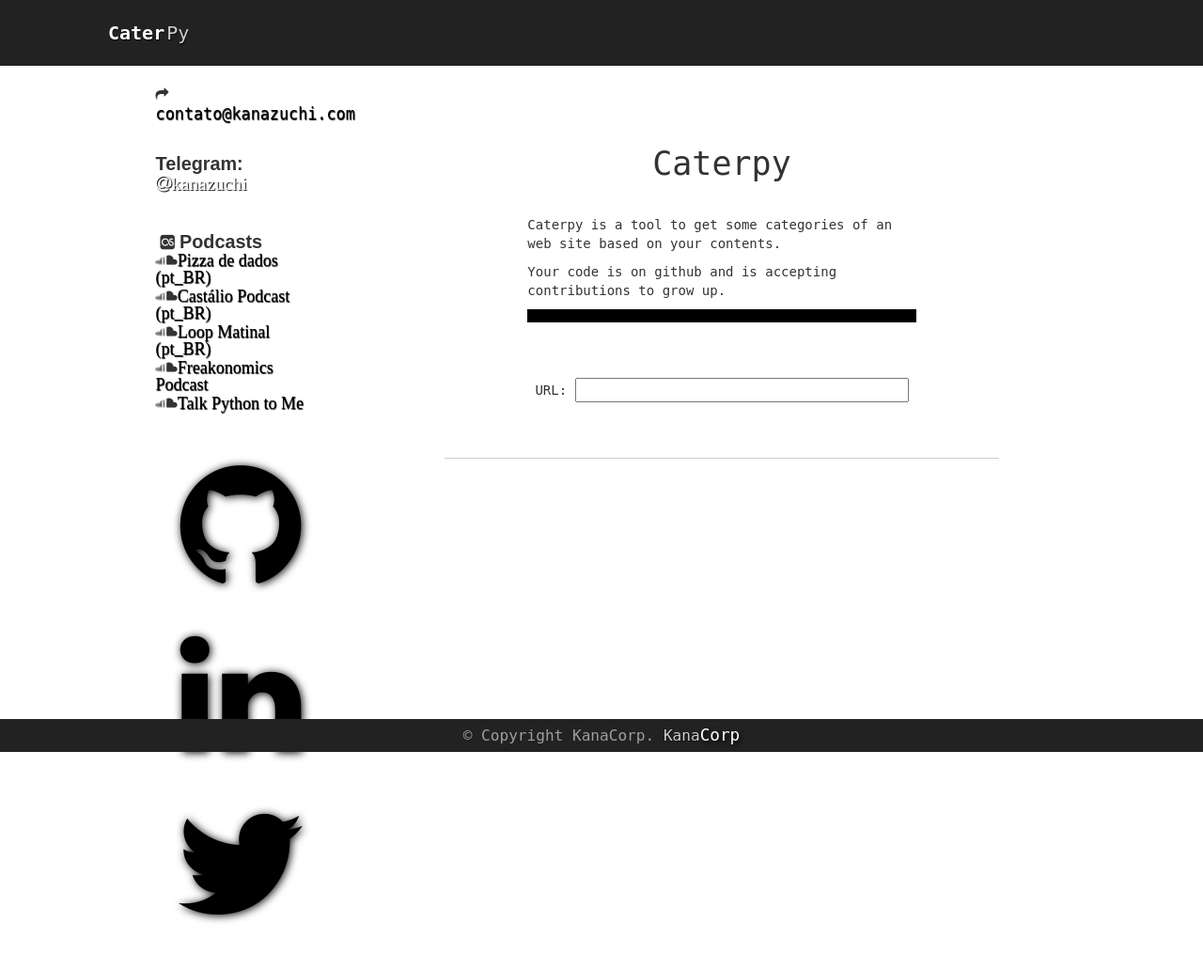
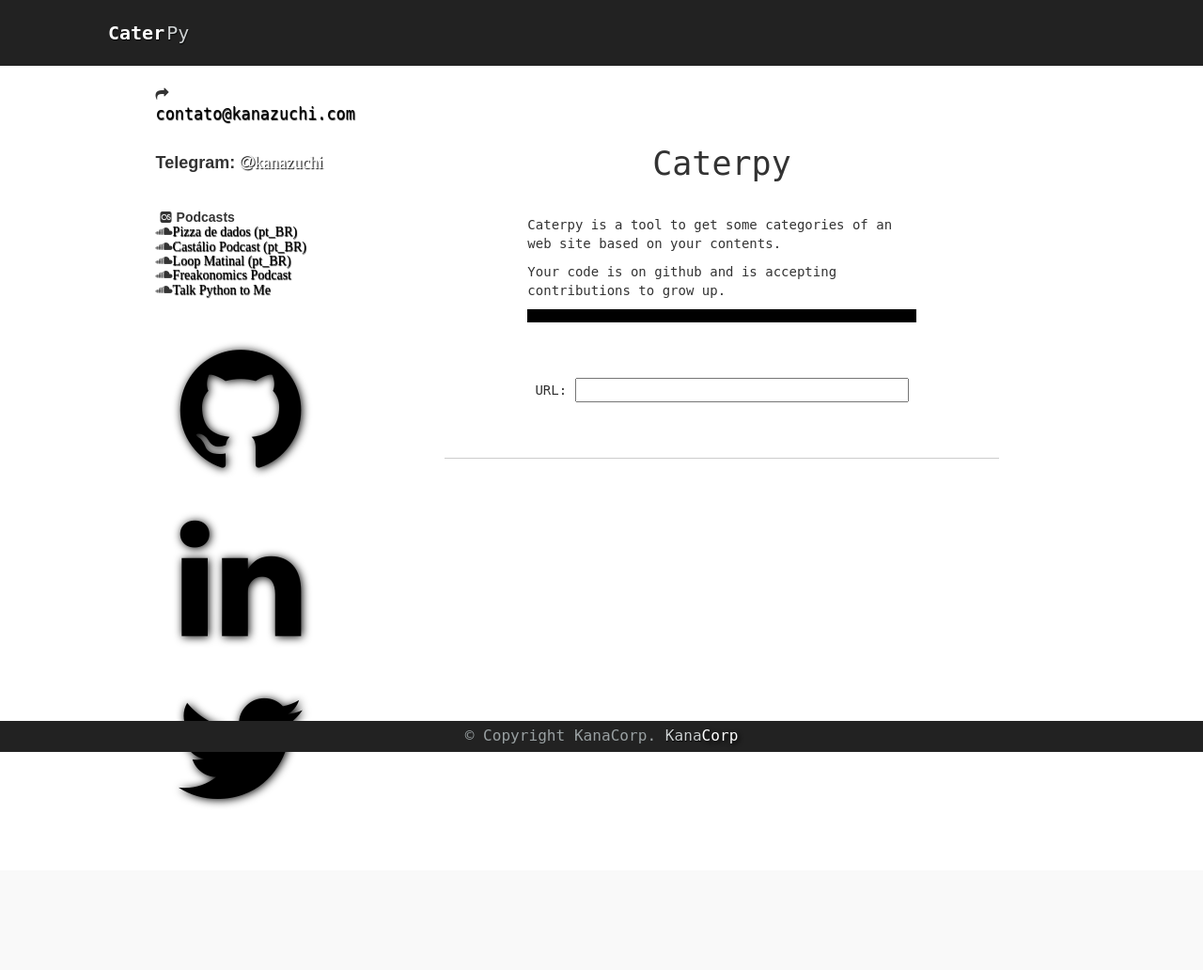
Before and after one commit to DyFuente/caterpy, a Flask app: page / in a window 1280 px wide. Shown: the top 1032 px of the page at 94% size. After the commit the page ends 858 px from the top, so only its background shows below. Run offline with Flask 2, Linux system fonts and the light colour scheme; some libraries are stand-ins or nearby versions; some web fonts are replaced.

Commit message:
Change size of font

```diff
--- a/web_site/templates/index.html
+++ b/web_site/templates/index.html
@@ -3,10 +3,10 @@
 
     <style>
         b {
-            font-size: 1.1em;
+            font-size: 1.0em;
         }
         span {
-            font-size: 1.1em;
+            font-size: 1.0em;
             color: white;
             text-shadow: 2px 2px 5px black;
         }
@@ -29,17 +29,17 @@
                     <br/>
                     <h4><b>Telegram:</b>
                     <a style="color: black;" href="https://t.me/kanazuchi">
-                        <i style="color: white; text-shadow: 1px 1px 1px black; font-size: 1.1em;" class="fa fa-at">kanazuchi</i>
+                        <i style="color: white; text-shadow: 1px 1px 1px black; font-size: 1.0em;" class="fa fa-at">kanazuchi</i>
                     </a></h4>
                     <br/>
-                    <h4>
+                    <h5>
                         <i class="fa fa-lastfm-square" style="margin: 0 5px; font-size: 1.0em;"></i><b>Podcasts</b><br/>
                         <i class="fa fa-soundcloud"><a href="http://pizzadedados.com/">Pizza de dados (pt_BR)</a></i><br/>
                         <i class="fa fa-soundcloud"><a href="http://castalio.info/">Castálio Podcast (pt_BR)</a></i><br/>
                         <i class="fa fa-soundcloud"><a href="http://www.loopmatinal.com/">Loop Matinal (pt_BR)</a></i><br/>
                         <i class="fa fa-soundcloud"><a href="http://freakonomics.com">Freakonomics Podcast</a></i><br/>
                         <i class="fa fa-soundcloud"><a href="https://talkpython.fm/">Talk Python to Me</a></i><br/>
-                    </h4>
+                    </h5>
                 </div>
                 <br/>
                 <a href="http://github.com/kanazux" target="_blank">
```
